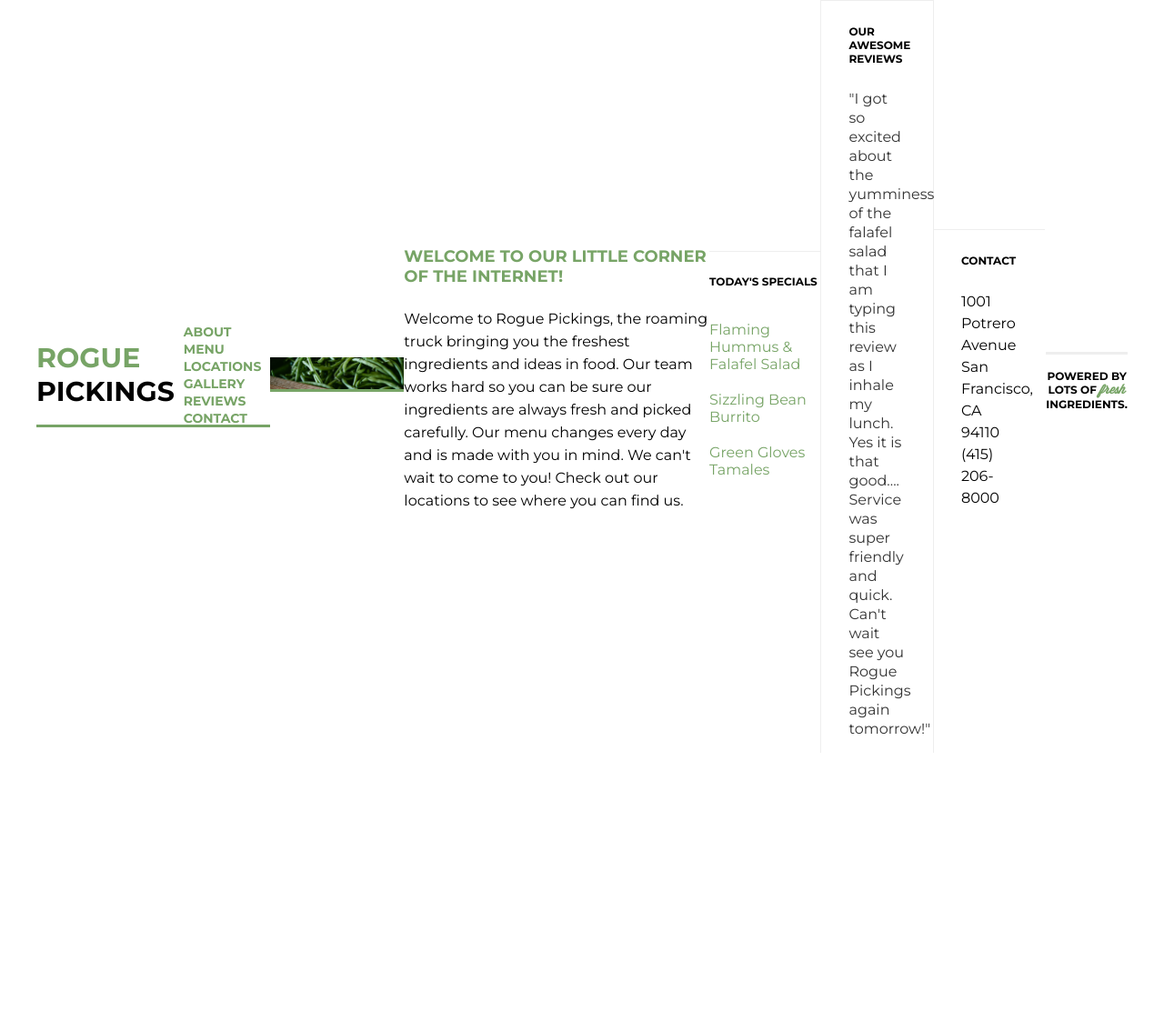
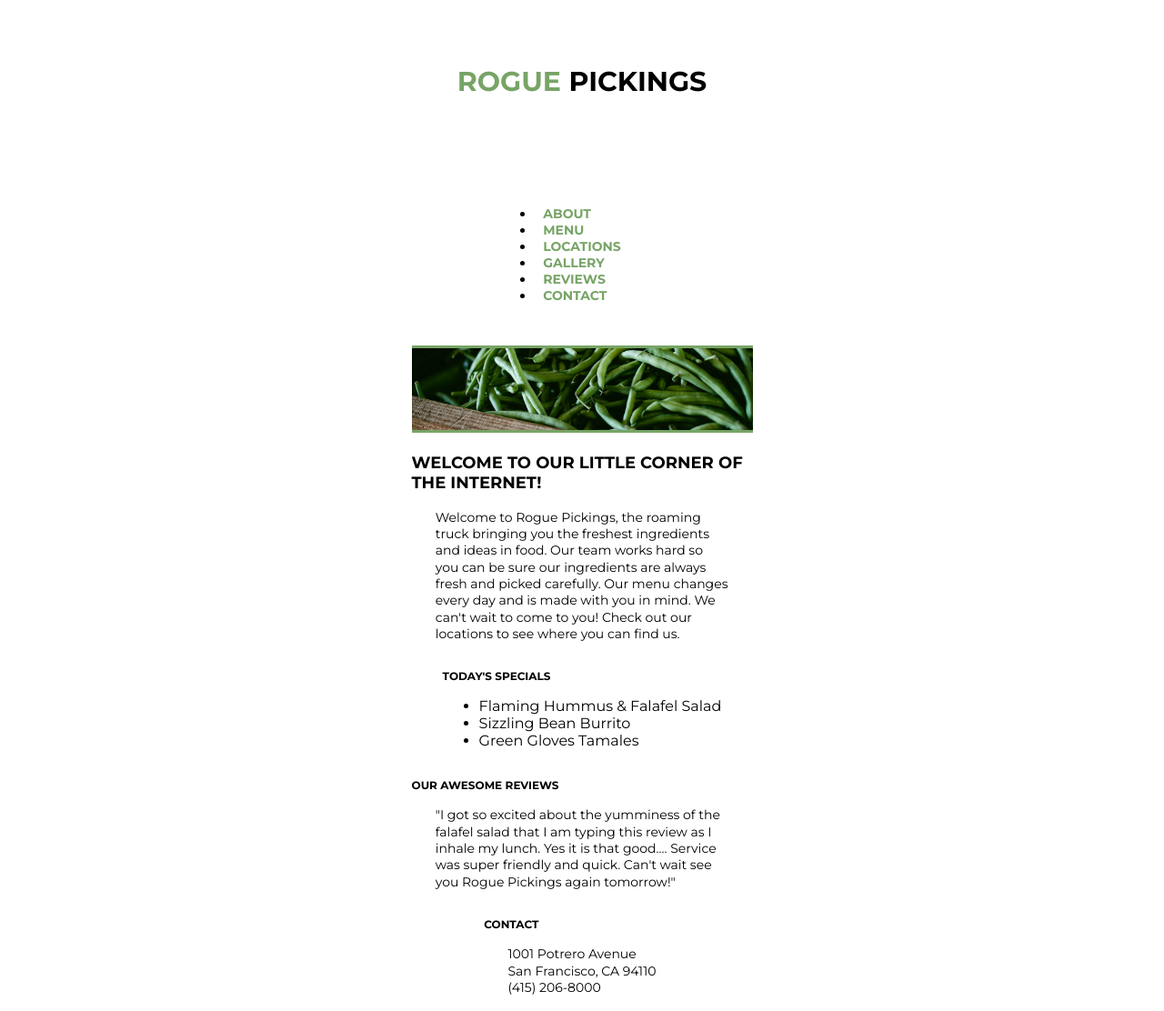
Before and after one commit to pughdr45/206-rogue, a plain HTML site: page index.html in a window 1280 px wide. Shown: the top 1112 px of the page at 91% size. Before the commit the page ends 828 px from the top, so only its background shows below. Drawn offline with Linux system fonts and the light colour scheme.

Commit message:
Started over

```diff
--- a/css/main.css
+++ b/css/main.css
@@ -11,15 +11,16 @@ body {
   	justify-content: center;
   	align-items: center;
   	font-size: 1em;
-}
+  	}
 
 .container{
+	max-width: 375px;
+	margin: 0 auto;
 	display: flex;
- 	justify-content: center;
-  	align-items: center;
-	max-width: 1200px;
-	margin: 0 auto;
-}
+  	justify-content: center;
+	align-items: center;
+	flex-wrap: wrap;
+	}
 
 h1,
 h2,
@@ -45,31 +46,32 @@ h4 {
 p {
 	font-size: .875em;
 	line-height: 1.3125em;
-    padding: 0em 1.875em;
+    padding: 0 1.875em;
 }
 
 /*The widths are in a percentage!*/
 header {
+	/*height: 6.875em;*/
+	border-bottom: .1875em solid #77a466;
+	margin: 0 auto;
 	display: flex;
   	justify-content: center;
   	align-items: center;
-	height: 6.875em;
-	border-bottom: .1875em solid #77a466;
-	margin: 0 auto;
-}
+  	flex-wrap: wrap;
+	}
 
 header h1 {
-	float: left;
+	/*float: left;*/
 	margin: 0;
-	padding: 38px 0;
+	padding: 2.375em 0;
 }
 header h1 span {
 	color: #77a466;
 }
 
 header nav {
-	float: right;
-	padding: 46px 0;
+	/*float: right;*/
+	padding: 2.875em 0;
 }
 header nav ul {
 	margin: 0;
@@ -79,8 +81,8 @@ header nav ul li {
 	text-transform: uppercase;
 	font-weight: 700;
 	font-size: .875em;
-	padding: 0 10px;
-	display: inline;
+	padding: 0 .625em;
+	/*display: inline;*/
 }
 header nav ul li a{
 	text-decoration: none;
@@ -91,34 +93,34 @@ header nav ul li a{
 .top-section,
 .bottom-section {
 	margin: 0 auto;
-	clear: both;
+	flex-wrap: wrap;
 	display: flex;
   justify-content: center;
   align-items: center;
+  flex-wrap: wrap;
 }
 
 .main-image {
 	height: auto;
-	float: left;
+	/*float: left;*/
 }
 .main-image img {
 	width: 100%;
-	border-bottom: 3px solid #77a466;
+	border-bottom: .1875em solid #77a466;
 }
 
 .main-title {
 	height: auto;
-	float: left;
-}
+	/*float: left;}*/
 .main-title h3 {
 	text-align: left;
-	padding: 5px 0;
+	padding: .3125em 0;
 	color: #77a466;
 }
 .main-title p {
 	padding: 0;
-	font-size: 16px;
-	line-height: 25px;
+	font-size: 1em;
+	line-height: 2.3125em;
 }
 
 .section-one,
@@ -126,12 +128,12 @@ header nav ul li a{
 .section-three {
 	width: 33%;
 	height: auto;
-	float: left;
+	/*float: left;*/
 	border-top: 1px solid #eee;
 }
 
 .section-one h4 {
-	padding: 10px 0;
+	padding: .625em 0;
 }
 
 .section-two {
@@ -141,7 +143,7 @@ header nav ul li a{
 
 .section-two h4,
 .section-three h4 {
-	padding: 10px 30px;
+	padding: .625em 1.875em;
 }
 
 .menu {
@@ -149,32 +151,35 @@ header nav ul li a{
 	padding: 0;
 }
 .menu li {
-	padding: 10px 0;
+	padding: .625em 0;
 	color:#77a466;
 }
 
 .reviews {
 	color: #333;
-	font-size: 16px;
-	line-height: 21px;
+	font-size: 1em;
+	line-height: 1.3125em;
 }
 
 .address {
-	font-size: 16px;
-	line-height: 24px;
+	font-size: 1em;
+	line-height: 1.5em;
 }
 
 /*The widths are in a percentage!*/
 footer {
-	height: 50px;
-	border-top: 3px solid #eee;
+	height: 3.12em;
+	border-top: .1875em solid #eee;
 	margin: 0 auto;
 	clear: both;
 	text-align: center;
+	display: flex;
+  justify-content: center;
+  align-items: center;
 }
 footer span {
 	font-family: 'Wisdom Script', cursive;
 	text-transform: lowercase;
 	color: #77a466;
-	font-size: 14px;
+	font-size: .875em;
 }
```
